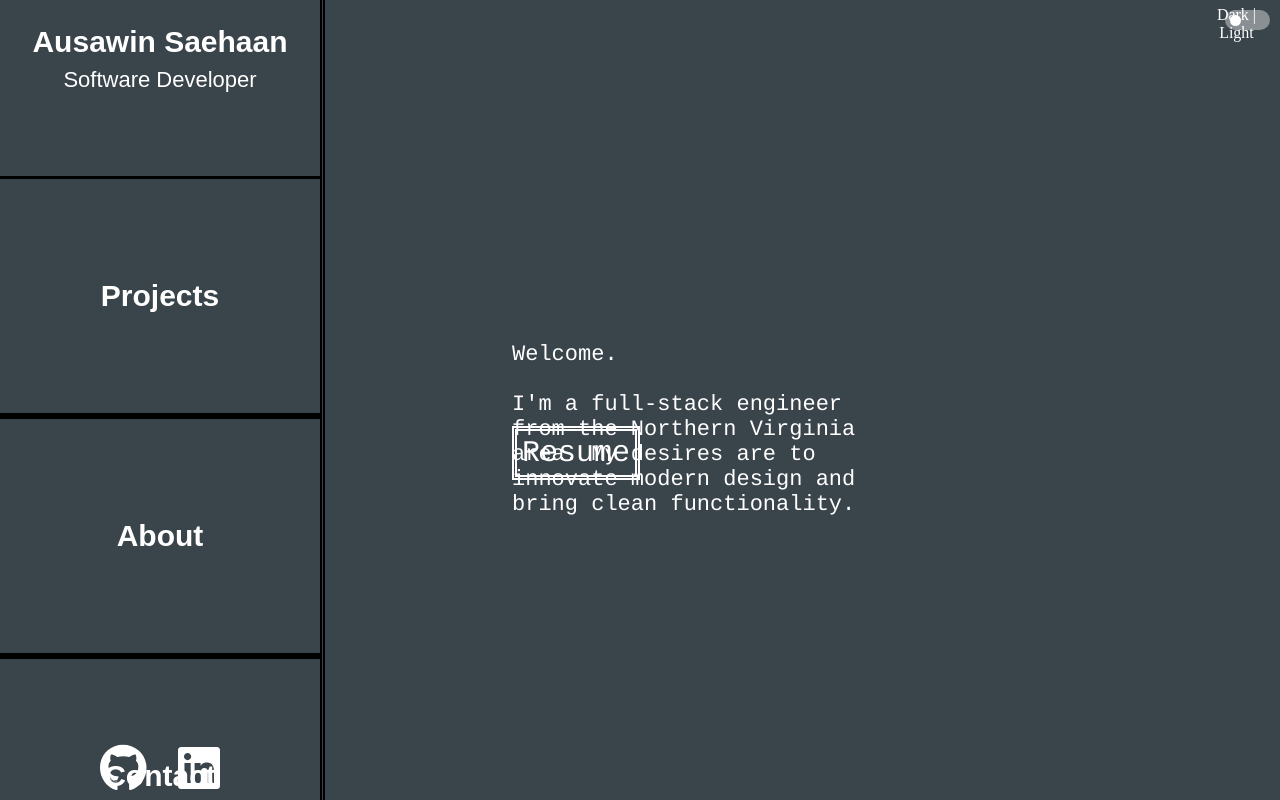
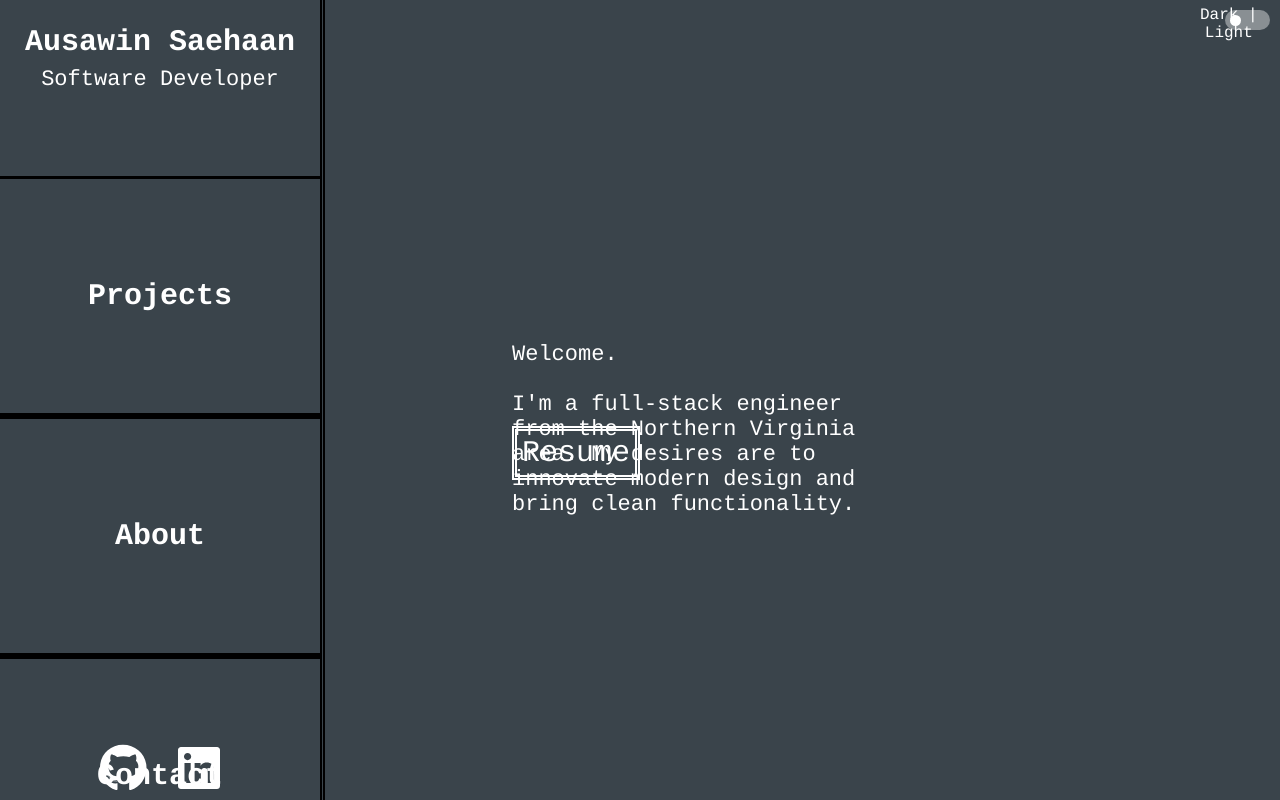
Before and after one commit to saehaana/html-css-prac, a React (Create React App) app: page / in a window 1280 px wide. Built offline with nearby package versions, Linux system fonts and the light colour scheme.

Commit message:
updated all text to same font, readjusted preloader text

```diff
--- a/src/App.js
+++ b/src/App.js
@@ -26,21 +26,23 @@ const App = () => {
             (
             <>
             <PacmanLoader size = {30} color = {"rgba(255, 255, 255, 1)"} loading={loading} />
+            <div className = "text-container">
                 <motion.h1
                     className = "preloader-title"
                     initial={{ opacity: 0 }}
                     animate={{ opacity: 1 }}
-                transition={{ ease: "easeOut", duration: 2}}>
-                Ausawin Saehaan
+                    transition={{ duration: 1, delay: 0.5}}>
+                    Portfolio
                 </motion.h1>
-            <h1 className = "preloader-linebreak">|</h1>
+                <h1 className = "preloader-linebreak">||</h1>
                 <motion.h1
                     className = "preloader-subtitle"
                     initial={{ opacity: 0 }}
                     animate={{ opacity: 1 }}
-                transition={{ ease: "easeOut", duration: 2, delay: 0.6}}>
-                Portfolio
+                    transition={{ duration: 1, delay: 1}}>
+                    Ausawin Saehaan
                 </motion.h1>
+            </div>
             </>
             )
         :
--- a/src/components/Home.js
+++ b/src/components/Home.js
@@ -15,13 +15,6 @@ const Home = () => {
     return (
     <>
     <div className= "home-container">
-    <div className="switch-container">
-        <p className="switch-text">Dark | Light</p>
-        <div className="switch" data-isOn={isOn} onClick={toggleSwitch}>
-                <motion.div className="handle" layout transition={spring} />
-        </div>
-    </div>
-
         <div className="navbox">
             <h1 className = "name">Ausawin Saehaan</h1>
             <p className = "title">Software Developer</p>
@@ -29,7 +22,7 @@ const Home = () => {
                 <motion.li
                     initial={{ opacity: 0 }}
                     animate={{ opacity: 1 }}
-                transition={{ ease: "easeOut", duration: 1, delay: .25}}
+                    transition={{ duration: 1, delay: .25}}
                 >
                     <Link to="/Projects">Projects</Link>
                 </motion.li>
@@ -90,6 +83,17 @@ const Home = () => {
             </a>
             </motion.li>
         </ul>
+        <motion.div
+            className="switch-container"
+            initial={{ opacity: 0 }}
+            animate={{ opacity: 1 }}
+            transition={{duration: 1, delay: 1.25}}
+        >
+            <p className="switch-text">Dark | Light</p>
+            <div className="switch" data-isOn={isOn} onClick={toggleSwitch}>
+                    <motion.div className="handle" layout transition={spring} />
+            </div>
+        </motion.div>
     </div>
     </>
     );
--- a/src/stylesheets/App.css
+++ b/src/stylesheets/App.css
@@ -11,24 +11,30 @@ html,body{
     width: 100%;
     height: 100vh;
 }
+.text-container{
+    position:absolute;
+    text-align: center;
+    display: flex;
+    justify-content: center;
+    align-items: center;
+    bottom:20%;
+    width:25%;
+    height:8%;
+}
 .preloader-title{
     position: absolute;
+    right:52%;
+    padding-right: 5%;
     color: white;
-    text-align: center;
-    bottom: 20%;
-    right:50.5%;
 }
 .preloader-linebreak{
     position: absolute;
     color: white;
-    text-align: center;
-    bottom: 20%;
-    right:49%;
+    right:52%;
 }
 .preloader-subtitle{
     position: absolute;
     color: white;
-    text-align: center;
-    bottom: 20%;
-    right:43%;
+    padding-left: 5%;
+    left:45.5%;
 }
--- a/src/stylesheets/Home.css
+++ b/src/stylesheets/Home.css
@@ -13,9 +13,10 @@
 .switch-text{
     position: absolute;
     top:0;
-    left:15%;
+    left:0;
     padding:0;
     margin:5.5%;
+    font-family: Courier;
     color: white;
 }
 .switch{
@@ -53,7 +54,7 @@
     width: 320px;
     top: 0px;
     padding-top: 5px;
-    font-family: Arial, Helvetica, sans-serif;
+    font-family: Courier;
     font-size: 30px;
     color: rgb(255, 255, 255);
 }
@@ -63,7 +64,7 @@
     top: 40px;
     padding-top: 5px;
     padding-bottom: 15px;
-    font-family: Arial, Helvetica, sans-serif;
+    font-family: Courier;
     font-size: 22px;
     font-weight: lighter;
     color: rgb(255, 255, 255);
@@ -81,7 +82,7 @@
     padding-bottom: 100px;
     display: block;
     text-decoration: none;
-    font-family: Arial, Helvetica, sans-serif;
+    font-family: Courier;
     font-size: 30px;
     font-weight: bold;
     color: rgb(255, 255, 255);
```
Lines whose indentation alone changed are shown as unchanged.
